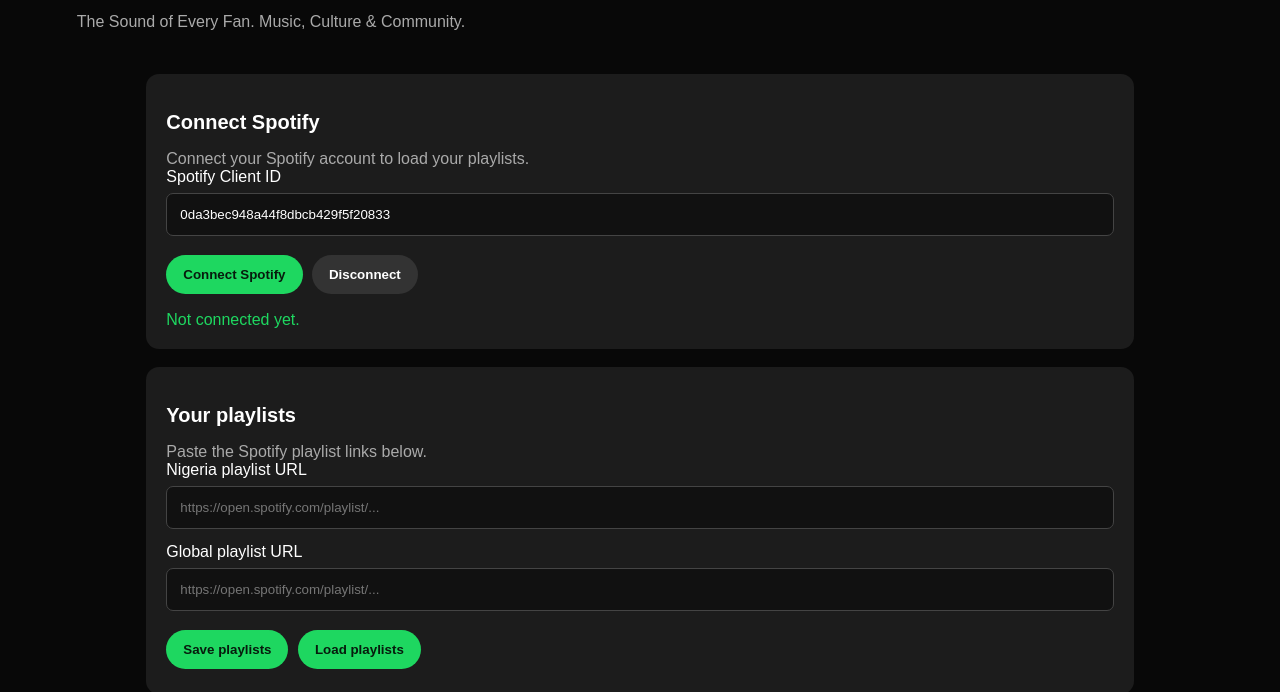
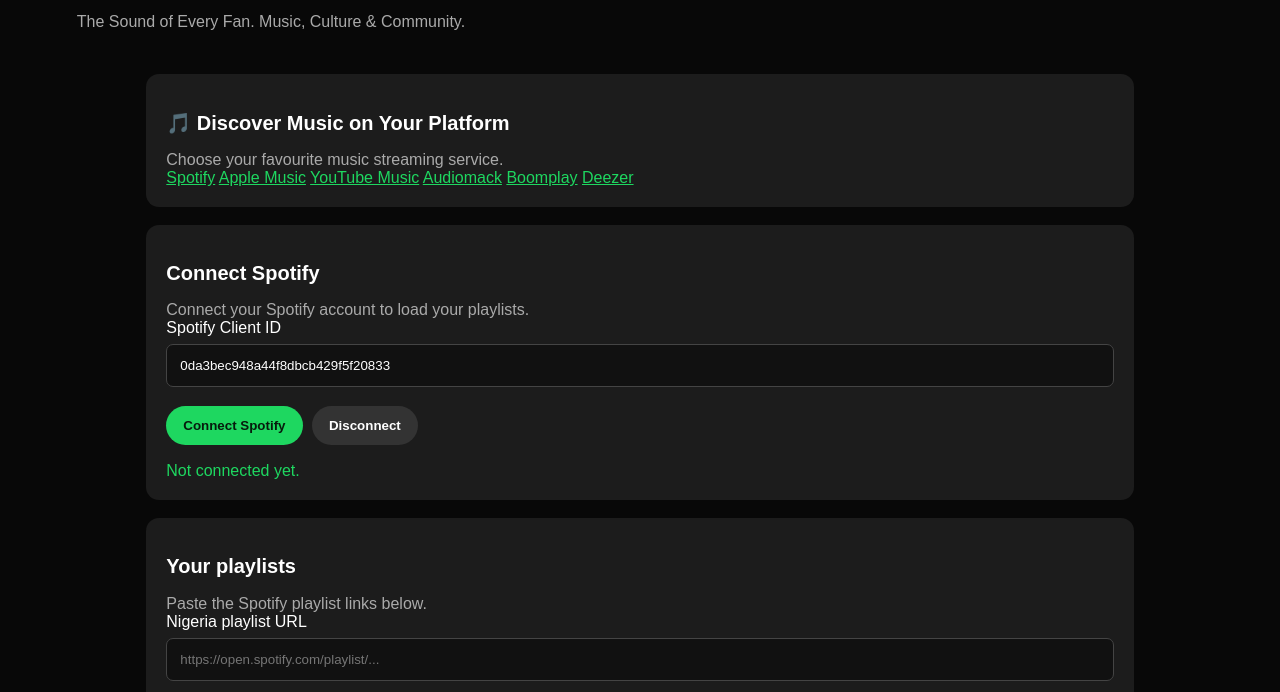
Before and after one commit to juxtkizz/Playlist-tracker-, a plain HTML site: page index.html in a window 1280 px wide. Shown: the part 57-749 px from the top of the page. Drawn offline with Linux system fonts and the light colour scheme.

Commit message:
Add music platform selection to SABYDA

```diff
--- a/index.html
+++ b/index.html
@@ -43,6 +43,19 @@ a{color:var(--green)}
 <p>The Sound of Every Fan. Music, Culture & Community.</p>
 
 <main>
+ <section class="panel">
+  <h2>🎵 Discover Music on Your Platform</h2>
+  <p class="muted">Choose your favourite music streaming service.</p>
+
+  <div class="platforms">
+    <a href="https://open.spotify.com/" target="_blank">Spotify</a>
+    <a href="https://music.apple.com/" target="_blank">Apple Music</a>
+    <a href="https://music.youtube.com/" target="_blank">YouTube Music</a>
+    <a href="https://audiomack.com/" target="_blank">Audiomack</a>
+    <a href="https://www.boomplay.com/" target="_blank">Boomplay</a>
+    <a href="https://www.deezer.com/" target="_blank">Deezer</a>
+  </div>
+ </section>
 <section class="panel">
 <h2>Connect Spotify</h2>
 <p class="muted">Connect your Spotify account to load your playlists.</p>
```
